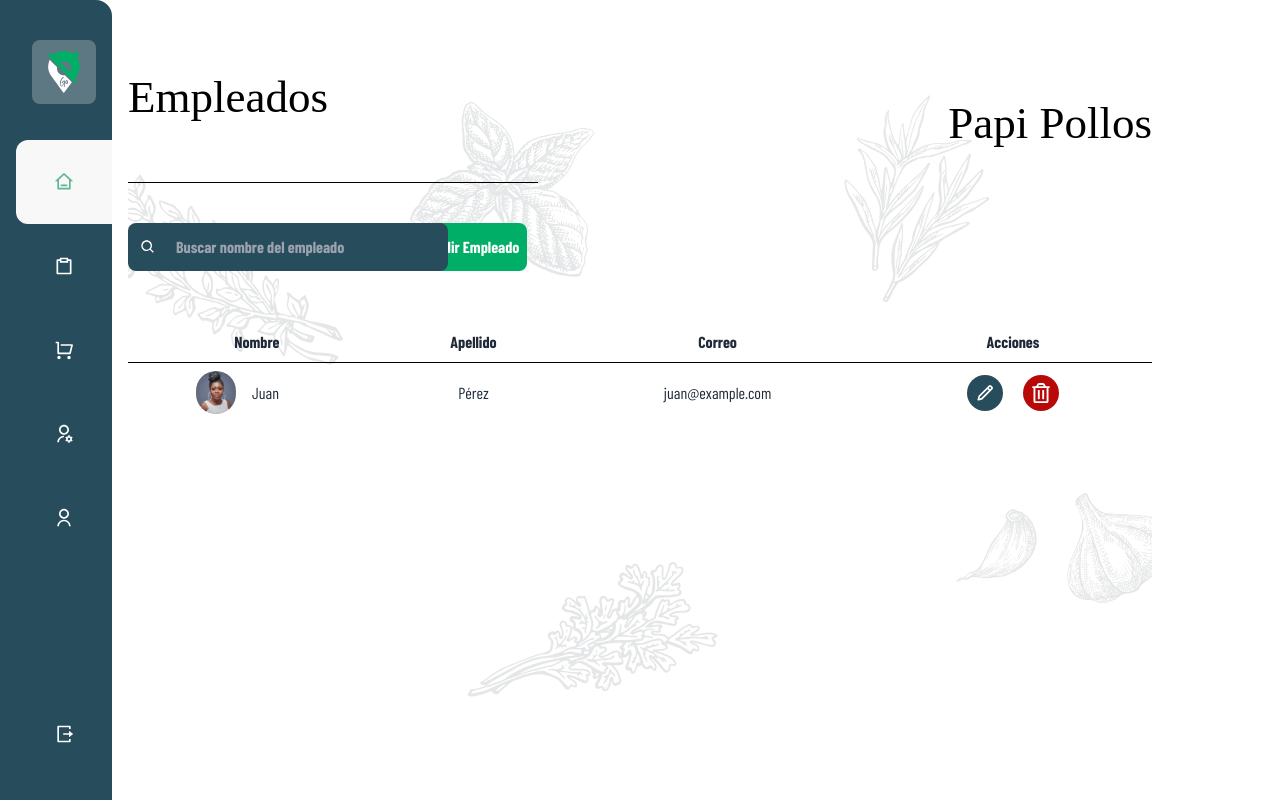
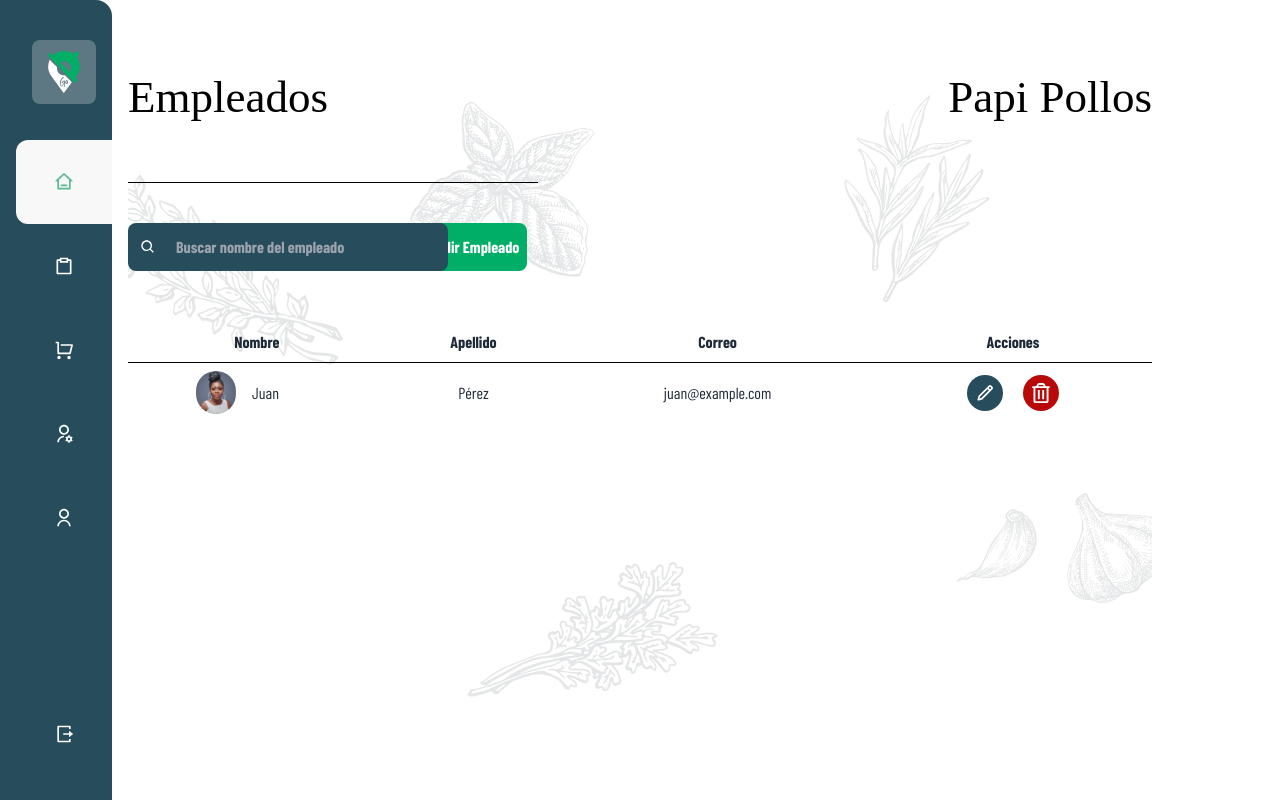
Before and after one commit to PSW-GourtmetGO/GourtmetGo-Web-FrontEnd, a Next.js app: page /dashboard/administrador in a window 1280 px wide. Built offline with nearby package versions, Linux system fonts and the light colour scheme; a web font is replaced by a local one.

Commit message:
Modificación titulo

```diff
--- a/app/dashboard/administrador/page.tsx
+++ b/app/dashboard/administrador/page.tsx
@@ -15,7 +15,7 @@
       <div className='grid grid-cols-5 grid-rows-5' >
         <div className='col-start-1 col-span-2 text-[45px] border-b border-black' style={{ fontFamily: "David Libre" }}><h1>Empleados</h1></div>
 
-        <div className='col-start-4 col-span-2 text-[45px] flex items-center justify-end ' style={{ fontFamily: "David Libre" }}><h1>Papi Pollos</h1></div>
+        <div className='col-start-4 col-span-2 text-[45px] flex  justify-end ' style={{ fontFamily: "David Libre" }}><h1>Papi Pollos</h1></div>
 
         <div className='row-start-2 relative mt-10'>
           <input className='w-[320px] 2xl:w-[400px] text-white font-bold bg-[#274C5B] py-3 pl-12 rounded-lg' placeholder='Buscar nombre del empleado'></input>
```
